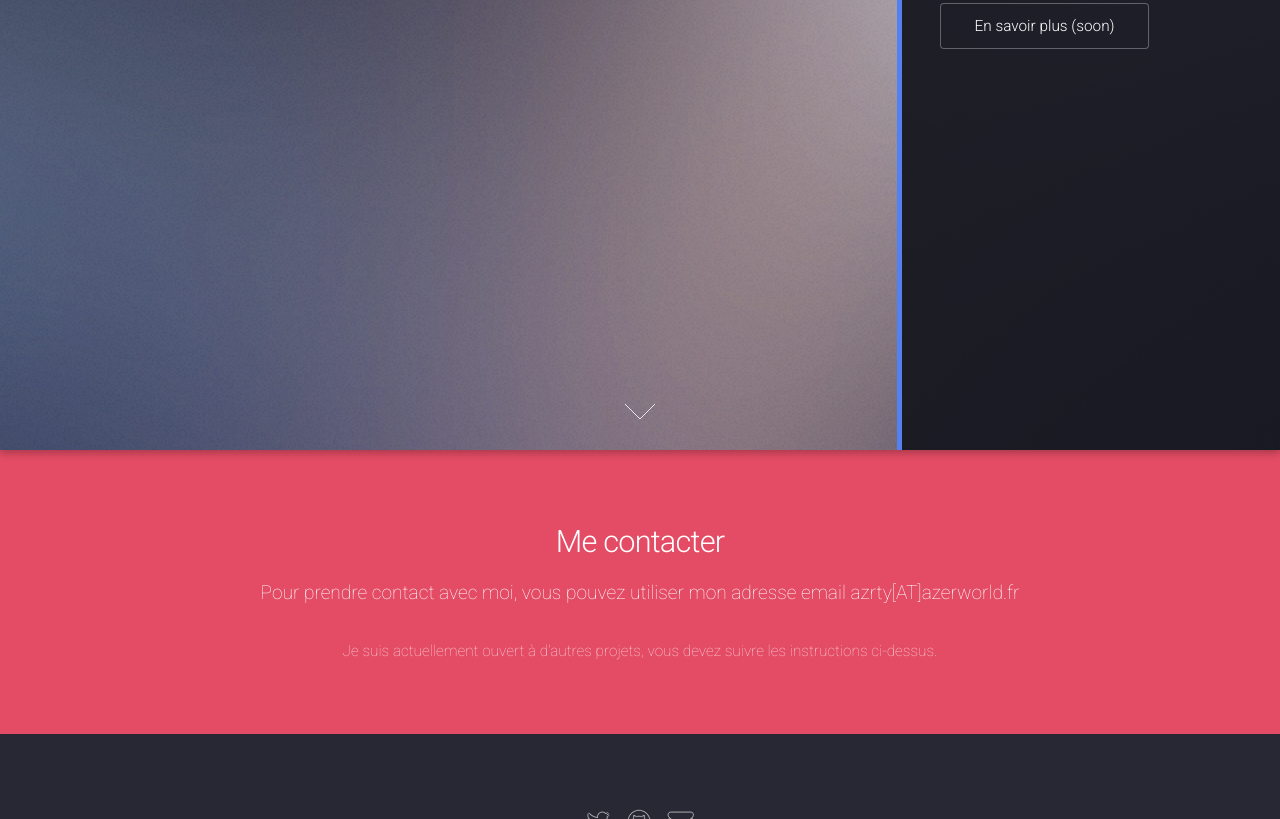
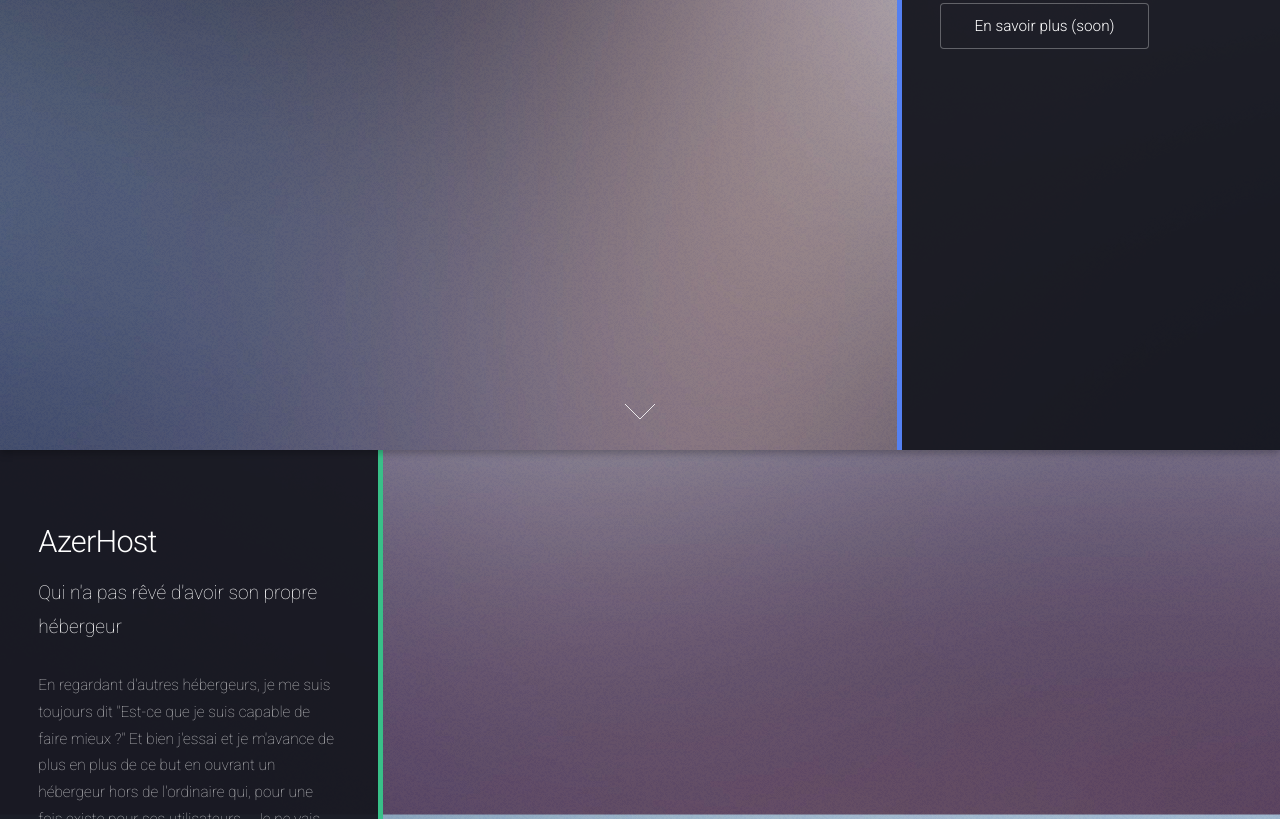
Before and after one commit to Azrty/azrty-com, a plain HTML site: page index.html in a window 1280 px wide. Shown: the part 1981-2800 px from the top of the page. Drawn offline with Linux system fonts and the light colour scheme.

Commit message:
Update index.html

```diff
--- a/index.html
+++ b/index.html
@@ -54,7 +54,7 @@
 					<nav id="nav">
 						<ul>
 							<li><a href="index.html">Accueil</a></li>
-							<li><a href="https://azerworld.fr/" class="button special">AzerWorld</a></li>
+							<!--<li><a href="https://azerworld.fr/" class="button special">AzerWorld</a></li>-->
 						</ul>
 					</nav>
 				</header>
@@ -108,22 +108,21 @@
 					</div>
 					<a href="#three" class="goto-next scrolly">Next</a>
 				</section>
-<!--
 				<section id="three" class="spotlight style3 left">
 					<span class="image fit main bottom"><img src="images/pic04.jpg" alt="" /></span>
 					<div class="content">
 						<header>
-							<h2>Interdum felis blandit praesent sed augue</h2>
-							<p>Accumsan integer ultricies aliquam vel massa sapien phasellus</p>
+							<h2>AzerHost</h2>
+							<p>Qui n'a pas rêvé d'avoir son propre hébergeur</p>
 						</header>
-						<p>Feugiat accumsan lorem eu ac lorem amet ac arcu phasellus tortor enim mi mi nisi praesent adipiscing. Integer mi sed nascetur cep aliquet augue varius tempus lobortis porttitor lorem et accumsan consequat adipiscing lorem.</p>
+						<p>En regardant d'autres hébergeurs, je me suis toujours dit "Est-ce que je suis capable de faire mieux ?" Et bien j'essai et je m'avance de plus en plus de ce but en ouvrant un hébergeur hors de l'ordinaire qui, pour une fois existe pour ses utilisateurs... Je ne vais pas vous voler le punch ! x)</p>
 						<ul class="actions">
-							<li><a href="#" class="button">Learn More</a></li>
+							<li><a href="#" class="button">Bientôt...</a></li>
 						</ul>
 					</div>
 					<a href="#four" class="goto-next scrolly">Next</a>
 			        </section>
-				<section id="four" class="wrapper style1 special fade-up">
+<!--				<section id="four" class="wrapper style1 special fade-up">
 					<div class="container">
 						<header class="major">
 							<h2>Accumsan sed tempus adipiscing blandit</h2>
```
